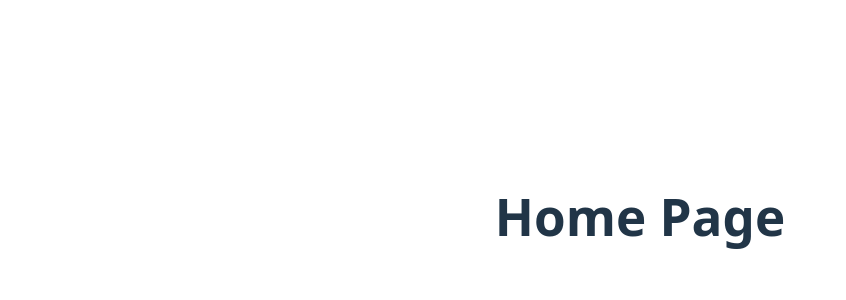
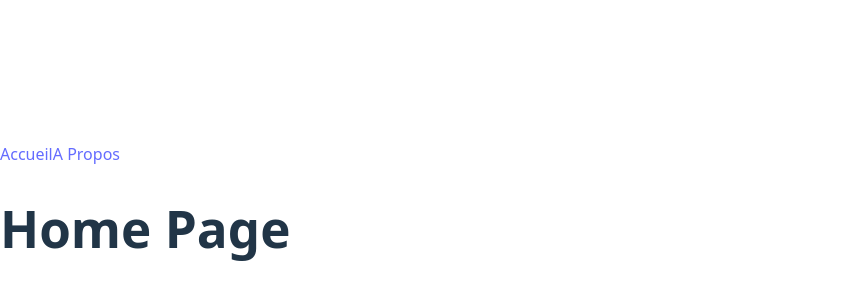
Before and after one commit to CFournier59/Kasa, a React (Vite) app: page / in a window 1280 px wide. Shown: the part 184-484 px from the top of the page, without its empty margins (0-846 px from the left). Built offline with nearby package versions, Linux system fonts and the light colour scheme.

Commit message:
Ajout du header basique pour simuler les liens sur le routing

```diff
--- /dev/null
+++ b/src/components/Header/index.jsx
@@ -0,0 +1,12 @@
+import { Link } from 'react-router'
+
+function Header() {
+   return (
+      <div>
+         <Link to="/">Accueil</Link>
+         <Link to="/about">A Propos</Link>
+      </div>
+   )
+}
+
+export default Header
--- a/src/main.jsx
+++ b/src/main.jsx
@@ -6,11 +6,12 @@
 import About from './pages/About/index.jsx'
 import Housing from './pages/Housing/index.jsx'
 import NotFound from './pages/NotFound/index.jsx'
-import App from './App.jsx'
+import Header from './components/Header/index.jsx'
 
 createRoot(document.getElementById('root')).render(
    <StrictMode>
       <BrowserRouter>
+         <Header />
          <Routes>
             <Route path="/" element={<Home />} />
             <Route path="/about" element={<About />} />
```
